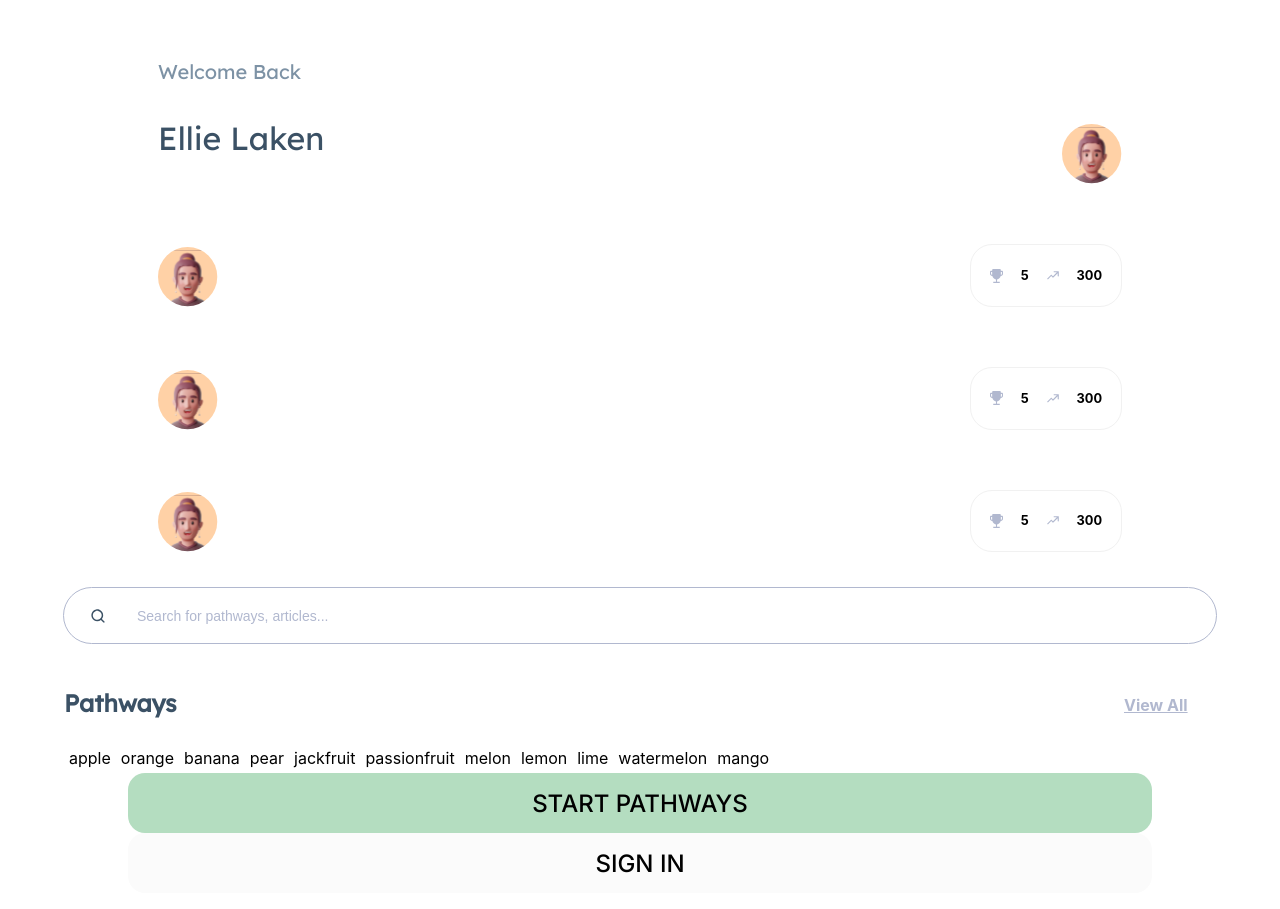
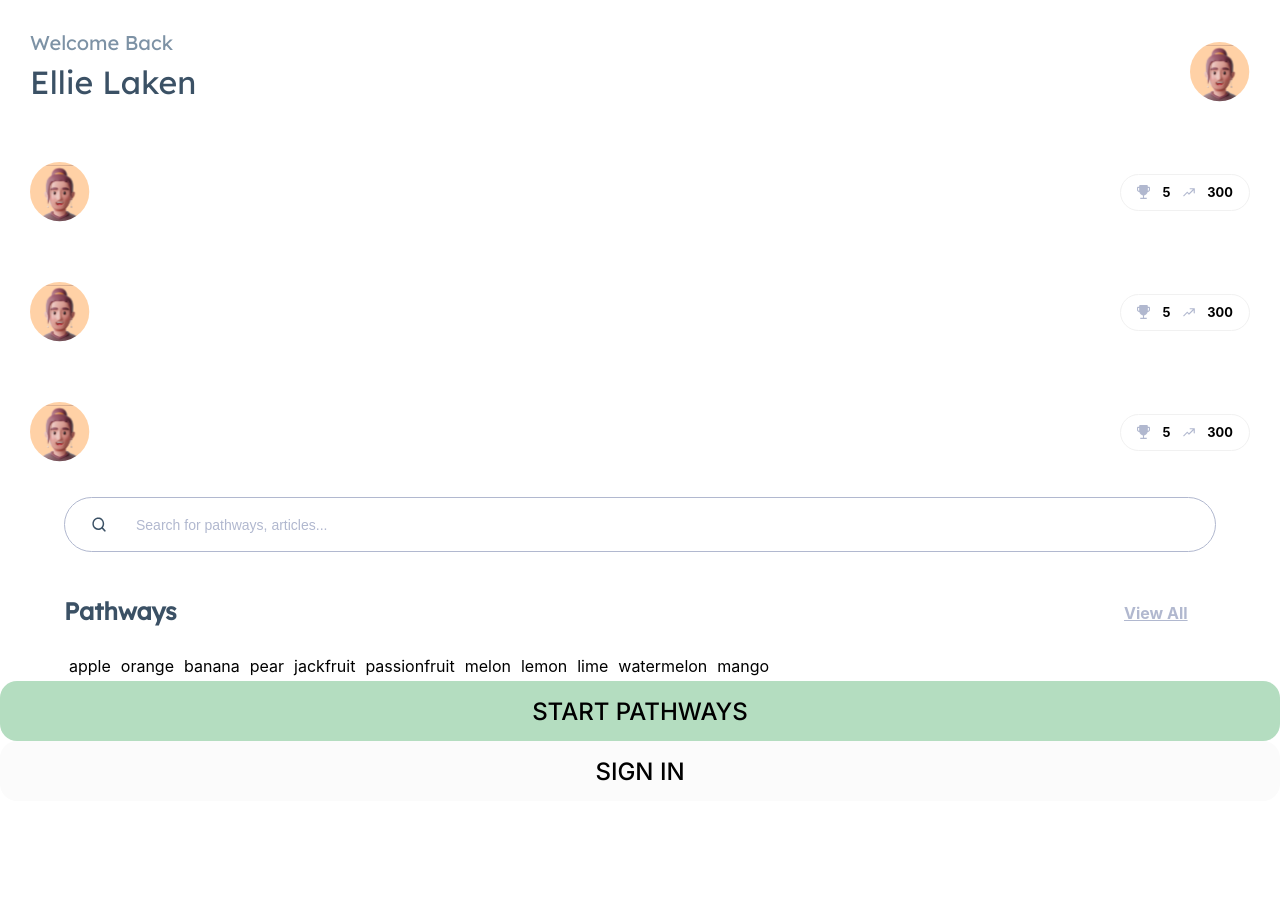
Before and after one commit to ecf123/ecf-fe-prototype, a React (Create React App) app: page / in a window 1280 px wide. After the commit the page ends 801 px from the top, so only its background shows below. Built offline with nearby package versions, Linux system fonts and the light colour scheme.

Commit message:
Fixed app.scss

```diff
--- a/src/App.scss
+++ b/src/App.scss
@@ -1,4 +1 @@
-.App {
-  width: 80%;
-  margin: 1rem auto;
-}
+@use  "./assets/sass/reset.scss" as *;
```
